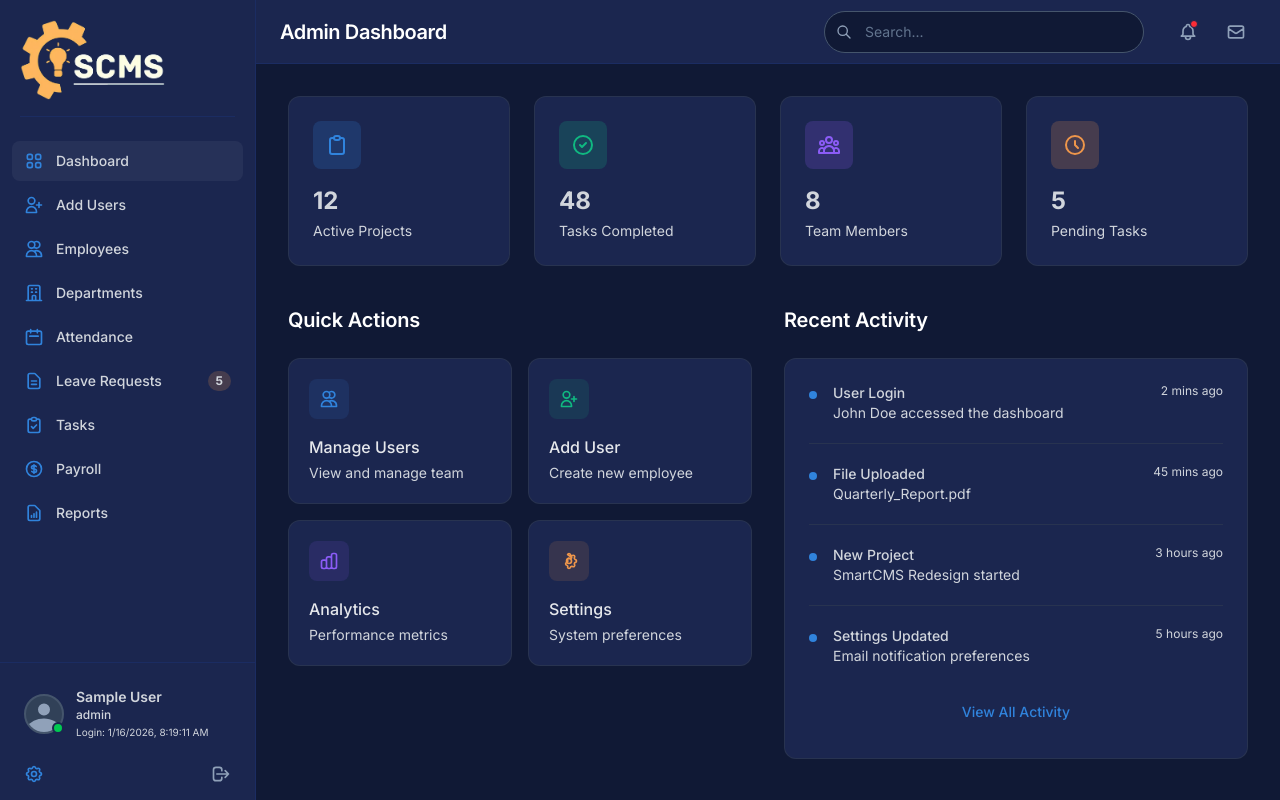
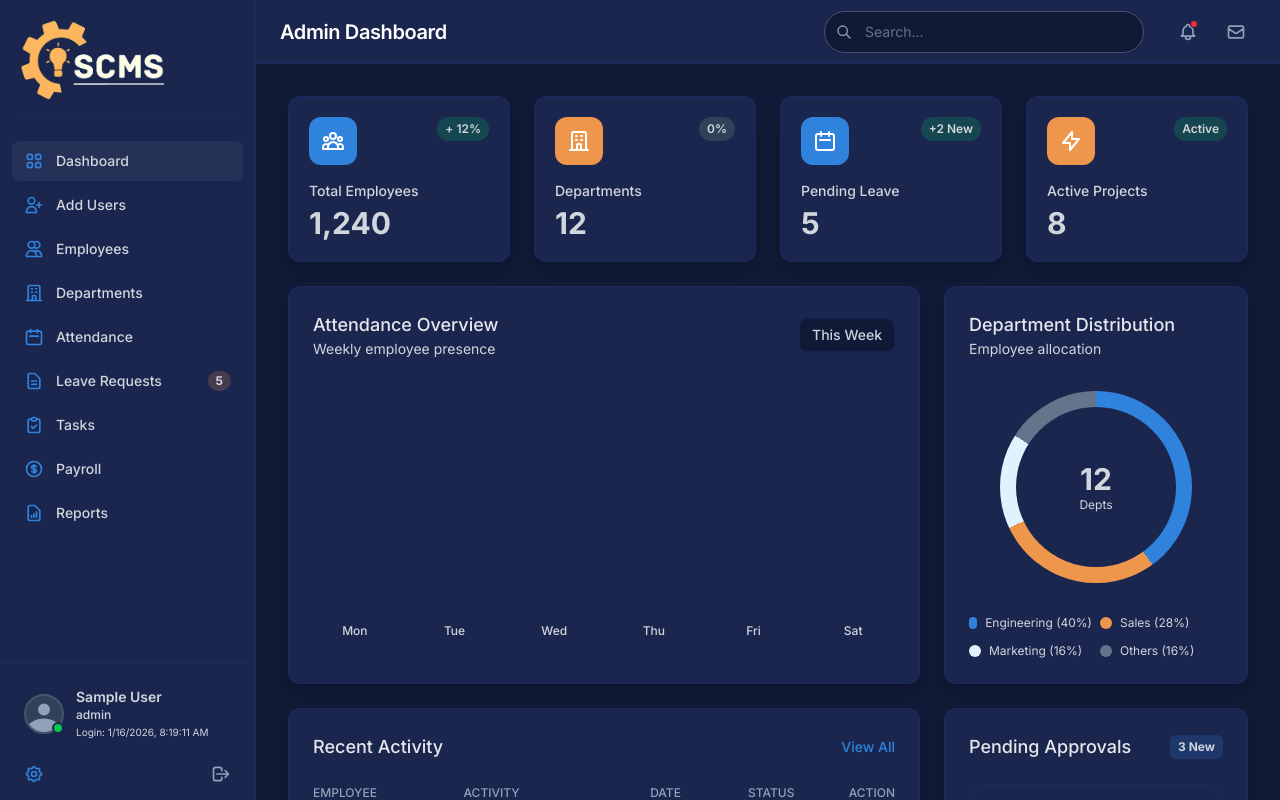
Before and after one commit to CodeNickBit/SmartCMS, an Angular app in the folder smart-cms/: page /admin/dashboard in a window 1280 px wide. Built offline with nearby package versions, Linux system fonts and the light colour scheme; sample sign-in values are in the browser's storage.

Commit message:
Dashboard main content updated

```diff
--- a/smart-cms/src/app/admin/dashboard/dashboard.component.html
+++ b/smart-cms/src/app/admin/dashboard/dashboard.component.html
@@ -203,142 +203,221 @@
       </div>
     </header>
 
-    <main class="flex-1 overflow-y-auto bg-[#101935] p-6 lg:p-8 space-y-8">
-      <!-- Existing Dashboard Widgets -->
-      <div class="grid grid-cols-1 md:grid-cols-4 gap-6 mb-10">
-        <div
-          class="bg-[#1B264F] border border-gray-700/50 rounded-xl p-6 hover:border-[#3083DC]/50 transition-all duration-300 animate-fade-in-up"
-          style="animation-delay: 0.1s">
-          <div class="flex items-center justify-between mb-4">
-            <div class="w-12 h-12 rounded-lg bg-[#3083DC]/20 flex items-center justify-center">
-              <svg xmlns="http://www.w3.org/2000/svg" class="h-6 w-6 text-[#3083DC]" fill="none" viewBox="0 0 24 24"
-                stroke="currentColor">
+    <main class="flex-1 overflow-y-auto bg-[#101935] p-6 lg:p-8 space-y-6">
+
+      <!-- Stats Cards -->
+      <div class="grid grid-cols-1 md:grid-cols-2 lg:grid-cols-4 gap-6">
+        <div *ngFor="let card of statsCards"
+          class="bg-[#1B264F] border border-blue-900/30 rounded-xl p-5 shadow-lg relative overflow-hidden group hover:border-[#3083DC]/50 transition-all">
+          <div class="flex justify-between items-start mb-4">
+            <div [class]="'p-3 rounded-xl bg-opacity-20 ' + card.color">
+              <!-- Icons switch -->
+              <ng-container [ngSwitch]="card.icon">
+                <!-- Users Icon -->
+                <svg *ngSwitchCase="'users'" xmlns="http://www.w3.org/2000/svg" [class]="'h-6 w-6 text-white'"
+                  fill="none" viewBox="0 0 24 24" stroke="currentColor">
                   <path stroke-linecap="round" stroke-linejoin="round" stroke-width="2"
-                  d="M9 5H7a2 2 0 00-2 2v12a2 2 0 002 2h10a2 2 0 002-2V7a2 2 0 00-2-2h-2M9 5a2 2 0 002 2h2a2 2 0 002-2M9 5a2 2 0 012-2h2a2 2 0 012 2">
-                </path>
+                    d="M17 20h5v-2a3 3 0 00-5.356-1.857M17 20H7m10 0v-2c0-.656-.126-1.283-.356-1.857M7 20H2v-2a3 3 0 015.356-1.857M7 20v-2c0-.656.126-1.283.356-1.857m0 0a5.002 5.002 0 019.288 0M15 7a3 3 0 11-6 0 3 3 0 016 0zm6 3a2 2 0 11-4 0 2 2 0 014 0zM7 10a2 2 0 11-4 0 2 2 0 014 0z" />
                 </svg>
+                <!-- Building Icon -->
+                <svg *ngSwitchCase="'building'" xmlns="http://www.w3.org/2000/svg" [class]="'h-6 w-6 text-white'"
+                  fill="none" viewBox="0 0 24 24" stroke="currentColor">
+                  <path stroke-linecap="round" stroke-linejoin="round" stroke-width="2"
+                    d="M19 21V5a2 2 0 00-2-2H7a2 2 0 00-2 2v16m14 0h2m-2 0h-5m-9 0H3m2 0h5M9 7h1m-1 4h1m4-4h1m-1 4h1m-5 10v-5a1 1 0 011-1h2a1 1 0 011 1v5m-4 0h4" />
+                </svg>
+                <!-- Calendar Icon -->
+                <svg *ngSwitchCase="'calendar'" xmlns="http://www.w3.org/2000/svg" [class]="'h-6 w-6 text-white'"
+                  fill="none" viewBox="0 0 24 24" stroke="currentColor">
+                  <path stroke-linecap="round" stroke-linejoin="round" stroke-width="2"
+                    d="M8 7V3m8 4V3m-9 8h10M5 21h14a2 2 0 002-2V7a2 2 0 00-2-2H5a2 2 0 00-2 2v12a2 2 0 002 2z" />
+                </svg>
+                <!-- Rocket Icon -->
+                <svg *ngSwitchCase="'rocket'" xmlns="http://www.w3.org/2000/svg" [class]="'h-6 w-6 text-white'"
+                  fill="none" viewBox="0 0 24 24" stroke="currentColor">
+                  <path stroke-linecap="round" stroke-linejoin="round" stroke-width="2"
+                    d="M13 10V3L4 14h7v7l9-11h-7z" />
+                </svg>
+              </ng-container>
             </div>
+            <span
+              [class]="'text-xs font-semibold px-2 py-1 rounded-full ' + (card.change.includes('+') ? 'bg-green-500/20 text-green-400' : (card.change === 'Active' ? 'bg-green-500/20 text-green-400' : 'bg-slate-700 text-slate-300'))">
+              {{ card.change }}
+            </span>
           </div>
-          <p class="text-2xl font-bold text-white mb-1">12</p>
-          <p class="text-sm text-gray-400">Active Projects</p>
-        </div>
-
-        <div
-          class="bg-[#1B264F] border border-gray-700/50 rounded-xl p-6 hover:border-[#10B981]/50 transition-all duration-300 animate-fade-in-up"
-          style="animation-delay: 0.2s">
-          <div class="flex items-center justify-between mb-4">
-            <div class="w-12 h-12 rounded-lg bg-[#10B981]/20 flex items-center justify-center">
-              <svg xmlns="http://www.w3.org/2000/svg" class="h-6 w-6 text-[#10B981]" fill="none" viewBox="0 0 24 24"
-                stroke="currentColor">
-                <path stroke-linecap="round" stroke-linejoin="round" stroke-width="2"
-                  d="M9 12l2 2 4-4m6 2a9 9 0 11-18 0 9 9 0 0118 0z"></path>
-              </svg>
-            </div>
-          </div>
-          <p class="text-2xl font-bold text-white mb-1">48</p>
-          <p class="text-sm text-gray-400">Tasks Completed</p>
-        </div>
-
-        <div
-          class="bg-[#1B264F] border border-gray-700/50 rounded-xl p-6 hover:border-[#8B5CF6]/50 transition-all duration-300 animate-fade-in-up"
-          style="animation-delay: 0.3s">
-          <div class="flex items-center justify-between mb-4">
-            <div class="w-12 h-12 rounded-lg bg-[#8B5CF6]/20 flex items-center justify-center">
-              <svg xmlns="http://www.w3.org/2000/svg" class="h-6 w-6 text-[#8B5CF6]" fill="none" viewBox="0 0 24 24"
-                stroke="currentColor">
-                <path stroke-linecap="round" stroke-linejoin="round" stroke-width="2"
-                  d="M17 20h5v-2a3 3 0 00-5.356-1.857M17 20H7m10 0v-2c0-.656-.126-1.283-.356-1.857M7 20H2v-2a3 3 0 015.356-1.857M7 20v-2c0-.656.126-1.283.356-1.857m0 0a5.002 5.002 0 019.288 0M15 7a3 3 0 11-6 0 3 3 0 016 0zm6 3a2 2 0 11-4 0 2 2 0 014 0zM7 10a2 2 0 11-4 0 2 2 0 014 0z">
-                </path>
-              </svg>
-            </div>
-          </div>
-          <p class="text-2xl font-bold text-white mb-1">8</p>
-          <p class="text-sm text-gray-400">Team Members</p>
-        </div>
-
-        <div
-          class="bg-[#1B264F] border border-gray-700/50 rounded-xl p-6 hover:border-[#EE964B]/50 transition-all duration-300 animate-fade-in-up"
-          style="animation-delay: 0.4s">
-          <div class="flex items-center justify-between mb-4">
-            <div class="w-12 h-12 rounded-lg bg-[#EE964B]/20 flex items-center justify-center">
-              <svg xmlns="http://www.w3.org/2000/svg" class="h-6 w-6 text-[#EE964B]" fill="none" viewBox="0 0 24 24"
-                stroke="currentColor">
-                <path stroke-linecap="round" stroke-linejoin="round" stroke-width="2"
-                  d="M12 8v4l3 3m6-3a9 9 0 11-18 0 9 9 0 0118 0z"></path>
-              </svg>
-            </div>
-          </div>
-          <p class="text-2xl font-bold text-white mb-1">5</p>
-          <p class="text-sm text-gray-400">Pending Tasks</p>
+          <p class="text-slate-400 text-sm font-medium">{{ card.title }}</p>
+          <p class="text-3xl font-bold text-white mt-1">{{ card.value }}</p>
         </div>
       </div>
 
-      <div class="grid grid-cols-1 lg:grid-cols-2 gap-8">
-        <div class="animate-fade-in-up" style="animation-delay: 0.5s">
-          <h2 class="text-xl font-semibold text-white mb-6">Quick Actions</h2>
-          <div class="grid grid-cols-2 gap-4">
-            <button *ngFor="let action of quickActions"
-              class="bg-[#1B264F] border border-gray-700/50 rounded-xl p-5 text-left hover:border-gray-600 transition-all duration-300 group">
-              <div class="w-10 h-10 rounded-lg flex items-center justify-center mb-4"
-                [style.background-color]="action.color + '20'">
-                <svg *ngIf="action.icon === 'users'" xmlns="http://www.w3.org/2000/svg" class="h-5 w-5"
-                  [style.color]="action.color" fill="none" viewBox="0 0 24 24" stroke="currentColor">
+      <!-- Charts Section -->
+      <div class="grid grid-cols-1 lg:grid-cols-3 gap-6">
+        <!-- Attendance Chart -->
+        <div class="bg-[#1B264F] border border-blue-900/30 p-6 rounded-xl shadow-lg lg:col-span-2">
+          <div class="flex items-center justify-between mb-6">
+            <div>
+              <h3 class="text-lg font-bold text-white">Attendance Overview</h3>
+              <p class="text-sm text-slate-400">Weekly employee presence</p>
+            </div>
+            <button
+              class="px-3 py-1.5 bg-[#101935] text-slate-300 text-sm font-medium rounded-lg hover:text-white transition-colors border border-blue-900/30">
+              This Week
+            </button>
+          </div>
+
+          <div class="flex items-end justify-between h-48 sm:h-64 pt-6 gap-2 sm:gap-4">
+            <div *ngFor="let item of attendanceData" class="flex flex-col items-center gap-2 group w-full">
+              <div
+                class="w-full bg-[#101935] rounded-t-lg relative h-full flex items-end overflow-hidden group-hover:bg-slate-800 transition-colors">
+                <!-- Blue Bar -->
+                <div [style.height.%]="item.value"
+                  class="w-full bg-[#3083DC] rounded-t-lg transition-all duration-500 relative group-hover:bg-[#4a9df0]">
+                  <!-- Tooltip -->
+                  <div
+                    class="absolute -top-10 left-1/2 -translate-x-1/2 bg-slate-800 text-white text-xs py-1 px-2 rounded opacity-0 group-hover:opacity-100 transition-opacity whitespace-nowrap border border-slate-700">
+                    {{ item.value }}%
+                  </div>
+                </div>
+              </div>
+              <span class="text-xs text-slate-400 font-medium">{{ item.day }}</span>
+            </div>
+          </div>
+        </div>
+
+        <!-- Department Distribution -->
+        <div class="bg-[#1B264F] border border-blue-900/30 p-6 rounded-xl shadow-lg">
+          <div class="mb-6">
+            <h3 class="text-lg font-bold text-white">Department Distribution</h3>
+            <p class="text-sm text-slate-400">Employee allocation</p>
+          </div>
+
+          <div class="flex items-center justify-center my-8">
+            <div class="relative w-48 h-48 rounded-full" [style.background]="getDepartmentGradient()">
+              <div class="absolute inset-4 bg-[#1B264F] rounded-full flex flex-col items-center justify-center">
+                <span class="text-3xl font-bold text-white">12</span>
+                <span class="text-xs text-slate-400">Depts</span>
+              </div>
+            </div>
+          </div>
+
+          <div class="grid grid-cols-2 gap-y-3 gap-x-2">
+            <div *ngFor="let dept of departmentData" class="flex items-center gap-2">
+              <span class="w-3 h-3 rounded-full" [style.background-color]="dept.color"></span>
+              <span class="text-xs text-slate-300 whitespace-nowrap">{{ dept.name }} ({{ dept.value }}%)</span>
+            </div>
+          </div>
+        </div>
+      </div>
+
+      <!-- Bottom Section -->
+      <div class="grid grid-cols-1 lg:grid-cols-3 gap-6">
+        <!-- Recent Activity -->
+        <div class="bg-[#1B264F] border border-blue-900/30 p-6 rounded-xl shadow-lg lg:col-span-2">
+          <div class="flex items-center justify-between mb-6">
+            <h3 class="text-lg font-bold text-white">Recent Activity</h3>
+            <button class="text-sm text-[#3083DC] font-medium hover:text-white transition-colors">View All</button>
+          </div>
+
+          <div class="overflow-x-auto">
+            <table class="w-full text-left">
+              <thead>
+                <tr class="text-xs text-slate-400 uppercase border-b border-blue-900/30">
+                  <th class="pb-3 font-medium">Employee</th>
+                  <th class="pb-3 font-medium">Activity</th>
+                  <th class="pb-3 font-medium">Date</th>
+                  <th class="pb-3 font-medium">Status</th>
+                  <th class="pb-3 font-medium text-right">Action</th>
+                </tr>
+              </thead>
+              <tbody class="text-sm">
+                <tr *ngFor="let activity of recentActivities"
+                  class="border-b border-blue-900/10 last:border-0 hover:bg-white/5 transition-colors">
+                  <td class="py-4 pr-4">
+                    <div class="flex items-center gap-3">
+                      <!-- Avatar Placeholder if no image -->
+                      <div
+                        class="w-8 h-8 rounded-full bg-slate-700 overflow-hidden flex-shrink-0 border border-slate-600">
+                        <img *ngIf="activity.avatar"
+                          src="https://ui-avatars.com/api/?name={{activity.name}}&background=random"
+                          alt="{{activity.name}}" class="w-full h-full object-cover">
+                      </div>
+                      <span class="font-medium text-white">{{ activity.name }}</span>
+                    </div>
+                  </td>
+                  <td class="py-4 pr-4 text-slate-300">{{ activity.action }}</td>
+                  <td class="py-4 pr-4 text-slate-500">{{ activity.date }}</td>
+                  <td class="py-4 pr-4">
+                    <span [class]="activity.statusColor === 'bg-green-100 text-green-700' ? 'px-2.5 py-1 rounded-full text-xs font-medium bg-green-500/20 text-green-400' :
+                                   activity.statusColor === 'bg-orange-100 text-orange-700' ? 'px-2.5 py-1 rounded-full text-xs font-medium bg-orange-500/20 text-orange-400' :
+                                   'px-2.5 py-1 rounded-full text-xs font-medium bg-blue-500/20 text-blue-400'">
+                      {{ activity.status }}
+                    </span>
+                  </td>
+                  <td class="py-4 text-right">
+                    <button class="text-slate-400 hover:text-[#3083DC] transition-colors">
+                      <svg xmlns="http://www.w3.org/2000/svg" class="h-5 w-5" fill="none" viewBox="0 0 24 24"
+                        stroke="currentColor">
                         <path stroke-linecap="round" stroke-linejoin="round" stroke-width="2"
-                    d="M12 4.354a4 4 0 110 5.292M15 21H3v-1a6 6 0 0112 0v1zm0 0h6v-1a6 6 0 00-9-5.197M13 7a4 4 0 11-8 0 4 4 0 018 0z">
-                  </path>
+                          d="M15 12a3 3 0 11-6 0 3 3 0 016 0z" />
+                        <path stroke-linecap="round" stroke-linejoin="round" stroke-width="2"
+                          d="M2.458 12C3.732 7.943 7.523 5 12 5c4.478 0 8.268 2.943 9.542 7-1.274 4.057-5.064 7-9.542 7-4.477 0-8.268-2.943-9.542-7z" />
                       </svg>
-                <!-- Add User Icon -->
-                <svg *ngIf="action.icon === 'user-plus'" xmlns="http://www.w3.org/2000/svg" class="h-5 w-5"
-                  [style.color]="action.color" fill="none" viewBox="0 0 24 24" stroke="currentColor">
+                    </button>
+                  </td>
+                </tr>
+              </tbody>
+            </table>
+          </div>
+        </div>
+
+        <!-- Pending Approvals -->
+        <div class="bg-[#1B264F] border border-blue-900/30 p-6 rounded-xl shadow-lg">
+          <div class="flex items-center justify-between mb-6">
+            <h3 class="text-lg font-bold text-white">Pending Approvals</h3>
+            <span class="px-2 py-1 bg-[#3083DC]/20 text-[#3083DC] text-xs font-bold rounded-md">3 New</span>
+          </div>
+
+          <div class="space-y-4">
+            <div *ngFor="let item of pendingApprovals"
+              class="p-4 border border-blue-900/30 rounded-xl hover:bg-white/5 transition-colors group">
+              <div class="flex justify-between items-start mb-2">
+                <div class="flex gap-3">
+                  <div
+                    class="w-10 h-10 rounded-lg bg-[#101935] flex items-center justify-center text-[#3083DC] group-hover:text-white transition-colors">
+                    <svg *ngIf="item.icon === 'receipt'" xmlns="http://www.w3.org/2000/svg" class="h-5 w-5" fill="none"
+                      viewBox="0 0 24 24" stroke="currentColor">
                       <path stroke-linecap="round" stroke-linejoin="round" stroke-width="2"
-                    d="M18 9v3m0 0v3m0-3h3m-3 0h-3m-2-5a4 4 0 11-8 0 4 4 0 018 0zM3 20a6 6 0 0112 0v1H3v-1z" />
+                        d="M9 12h6m-6 4h6m2 5H7a2 2 0 01-2-2V5a2 2 0 012-2h5.586a1 1 0 01.707.293l5.414 5.414a1 1 0 01.293.707V19a2 2 0 01-2 2z" />
                     </svg>
-                <svg *ngIf="action.icon === 'folder'" xmlns="http://www.w3.org/2000/svg" class="h-5 w-5"
-                  [style.color]="action.color" fill="none" viewBox="0 0 24 24" stroke="currentColor">
+                    <svg *ngIf="item.icon === 'plane'" xmlns="http://www.w3.org/2000/svg" class="h-5 w-5" fill="none"
+                      viewBox="0 0 24 24" stroke="currentColor">
                       <path stroke-linecap="round" stroke-linejoin="round" stroke-width="2"
-                    d="M3 7v10a2 2 0 002 2h14a2 2 0 002-2V9a2 2 0 00-2-2h-6l-2-2H5a2 2 0 00-2 2z"></path>
-                </svg>
-                <svg *ngIf="action.icon === 'chart'" xmlns="http://www.w3.org/2000/svg" class="h-5 w-5"
-                  [style.color]="action.color" fill="none" viewBox="0 0 24 24" stroke="currentColor">
-                  <path stroke-linecap="round" stroke-linejoin="round" stroke-width="2"
-                    d="M9 19v-6a2 2 0 00-2-2H5a2 2 0 00-2 2v6a2 2 0 002 2h2a2 2 0 002-2zm0 0V9a2 2 0 012-2h2a2 2 0 012 2v10m-6 0a2 2 0 002 2h2a2 2 0 002-2m0 0V5a2 2 0 012-2h2a2 2 0 012 2v14a2 2 0 01-2 2h-2a2 2 0 01-2-2z">
-                  </path>
-                </svg>
-                <svg *ngIf="action.icon === 'settings'" xmlns="http://www.w3.org/2000/svg" class="h-5 w-5"
-                  [style.color]="action.color" fill="none" viewBox="0 0 24 24" stroke="currentColor">
-                  <path stroke-linecap="round" stroke-linejoin="round" stroke-width="2"
-                    d="M10.325 4.317c.426-1.756 2.924-1.756 3.35 0a1.724 1.724 0 002.573 1.066c1.543-.94 3.31.826 2.37 2.37a1.724 1.724 0 001.065 2.572c1.756.426 1.756 2.924 0 3.35a1.724 1.724 0 00-1.066 2.573c.94 1.543-.826 3.31-2.37 2.37a1.724 1.724 0 00-2.572 1.065c-.426 1.756-2.924 1.756-3.35 0a1.724 1.724 0 00-1.065-2.572c-1.756-.426-1.756-2.924 0-3.35a1.724 1.724 0 001.066-2.573c-.94-1.543.826-3.31 2.37-2.37.996.608 2.296.07 2.572-1.065z">
-                  </path>
-                  <path stroke-linecap="round" stroke-linejoin="round" stroke-width="2"
-                    d="M15 12a3 3 0 11-6 0 3 3 0 016 0z"></path>
+                        d="M12 19l9 2-9-18-9 18 9-2zm0 0v-8" />
                     </svg>
                   </div>
-              <h3 class="text-white font-medium mb-1 group-hover:text-[#3083DC] transition-colors">{{ action.title }}
-              </h3>
-              <p class="text-sm text-gray-400">{{ action.description }}</p>
+                  <div>
+                    <h4 class="text-sm font-semibold text-white">{{ item.title }}</h4>
+                    <p class="text-xs text-slate-400">{{ item.subtitle }}</p>
+                    <p class="text-[10px] text-slate-500 mt-0.5">{{ item.meta }}</p>
+                  </div>
+                </div>
+
+                <div class="flex gap-1">
+                  <button
+                    class="p-1 hover:bg-green-500/20 text-slate-400 hover:text-green-400 rounded transition-colors">
+                    <svg xmlns="http://www.w3.org/2000/svg" class="h-5 w-5" fill="none" viewBox="0 0 24 24"
+                      stroke="currentColor">
+                      <path stroke-linecap="round" stroke-linejoin="round" stroke-width="2" d="M5 13l4 4L19 7" />
+                    </svg>
+                  </button>
+                  <button class="p-1 hover:bg-red-500/20 text-slate-400 hover:text-red-400 rounded transition-colors">
+                    <svg xmlns="http://www.w3.org/2000/svg" class="h-5 w-5" fill="none" viewBox="0 0 24 24"
+                      stroke="currentColor">
+                      <path stroke-linecap="round" stroke-linejoin="round" stroke-width="2" d="M6 18L18 6M6 6l12 12" />
+                    </svg>
                   </button>
                 </div>
               </div>
-
-        <div class="animate-fade-in-up" style="animation-delay: 0.6s">
-          <h2 class="text-xl font-semibold text-white mb-6">Recent Activity</h2>
-          <div class="bg-[#1B264F] border border-gray-700/50 rounded-xl p-6">
-            <div class="space-y-5">
-              <ng-container *ngFor="let activity of recentActivities; let last = last">
-                <div class="flex items-start gap-4"
-                  [ngClass]="{'pb-5': !last, 'border-b': !last, 'border-gray-700/50': !last}">
-                  <div class="w-2 h-2 rounded-full bg-[#3083DC] mt-2 flex-shrink-0"></div>
-                  <div class="flex-1 min-w-0">
-                    <p class="text-white text-sm font-medium">{{ activity.action }}</p>
-                    <p class="text-gray-400 text-sm truncate">{{ activity.item }}</p>
             </div>
-                  <span class="text-xs text-gray-500 flex-shrink-0">{{ activity.time }}</span>
-                </div>
-              </ng-container>
-            </div>
-            <button class="w-full mt-6 py-3 text-sm text-[#3083DC] hover:text-[#4a9df0] font-medium transition-colors">
-              View All Activity
-            </button>
           </div>
         </div>
       </div>
--- a/smart-cms/src/app/admin/dashboard/dashboard.component.ts
+++ b/smart-cms/src/app/admin/dashboard/dashboard.component.ts
@@ -17,18 +17,69 @@ export class DashboardComponent implements OnInit {
   currentDate: Date = new Date();
   searchQuery: string = '';
 
-  quickActions = [
-    { icon: 'users', title: 'Manage Users', description: 'View and manage team', color: '#3083DC' },
-    { icon: 'user-plus', title: 'Add User', description: 'Create new employee', color: '#10B981' }, // Added Action
-    { icon: 'chart', title: 'Analytics', description: 'Performance metrics', color: '#8B5CF6' },
-    { icon: 'settings', title: 'Settings', description: 'System preferences', color: '#EE964B' }
+  statsCards = [
+    { title: 'Total Employees', value: '1,240', change: '+ 12%', icon: 'users', color: 'bg-[#3083DC]', iconBg: 'bg-blue-900', text: 'text-[#3083DC]' },
+    { title: 'Departments', value: '12', change: '0%', icon: 'building', color: 'bg-[#EE964B]', iconBg: 'bg-orange-900', text: 'text-[#EE964B]' },
+    { title: 'Pending Leave', value: '5', change: '+2 New', icon: 'calendar', color: 'bg-[#3083DC]', iconBg: 'bg-blue-900', text: 'text-[#3083DC]' }, // Reusing blue/orange as teal wasn't in palette
+    { title: 'Active Projects', value: '8', change: 'Active', icon: 'rocket', color: 'bg-[#EE964B]', iconBg: 'bg-orange-900', text: 'text-[#EE964B]' }
+  ];
+
+  attendanceData = [
+    { day: 'Mon', value: 65 },
+    { day: 'Tue', value: 85 },
+    { day: 'Wed', value: 60 },
+    { day: 'Thu', value: 90 },
+    { day: 'Fri', value: 75 },
+    { day: 'Sat', value: 30 }
+  ];
+
+  departmentData = [
+    { name: 'Engineering', value: 40, color: '#3083DC' },
+    { name: 'Sales', value: 28, color: '#EE964B' },
+    { name: 'Marketing', value: 16, color: '#E1F2FE' },
+    { name: 'Others', value: 16, color: '#64748B' }
   ];
 
   recentActivities = [
-    { action: 'User Login', item: 'John Doe accessed the dashboard', time: '2 mins ago' },
-    { action: 'File Uploaded', item: 'Quarterly_Report.pdf', time: '45 mins ago' },
-    { action: 'New Project', item: 'SmartCMS Redesign started', time: '3 hours ago' },
-    { action: 'Settings Updated', item: 'Email notification preferences', time: '5 hours ago' }
+    {
+      name: 'Sarah Jenkins',
+      avatar: 'assets/avatars/sarah.jpg',
+      action: 'Submitted Q3 Report',
+      date: 'Oct 24, 2023',
+      status: 'Completed',
+      statusColor: 'bg-green-100 text-green-700'
+    },
+    {
+      name: 'Michael Chen',
+      avatar: 'assets/avatars/michael.jpg',
+      action: 'Requested Sick Leave',
+      date: 'Oct 23, 2023',
+      status: 'Pending',
+      statusColor: 'bg-orange-100 text-orange-700'
+    },
+    {
+      name: 'David Kim',
+      avatar: 'assets/avatars/david.jpg',
+      action: 'New Employee Onboarding',
+      date: 'Oct 22, 2023',
+      status: 'In Progress',
+      statusColor: 'bg-blue-100 text-blue-700'
+    }
+  ];
+
+  pendingApprovals = [
+    {
+      title: 'Expense Claim',
+      subtitle: 'Software License - $450',
+      meta: 'By: Jessica L.',
+      icon: 'receipt'
+    },
+    {
+      title: 'Leave Request',
+      subtitle: 'Annual Leave - 3 Days',
+      meta: 'By: Mark T.',
+      icon: 'plane'
+    }
   ];
 
   constructor(
@@ -57,6 +108,20 @@ export class DashboardComponent implements OnInit {
     }
   }
 
+  getDepartmentGradient(): string {
+    let gradient = 'conic-gradient(';
+    let currentAngle = 0;
+
+    this.departmentData.forEach((dept, index) => {
+      const angle = (dept.value / 100) * 360;
+      gradient += `${dept.color} ${currentAngle}deg ${currentAngle + angle}deg`;
+      if (index < this.departmentData.length - 1) gradient += ', ';
+      currentAngle += angle;
+    });
+
+    return gradient + ')';
+  }
+
   logout() {
     if (isPlatformBrowser(this.platformId)) {
       localStorage.removeItem('token');
```
Lines whose indentation alone changed are shown as unchanged.
